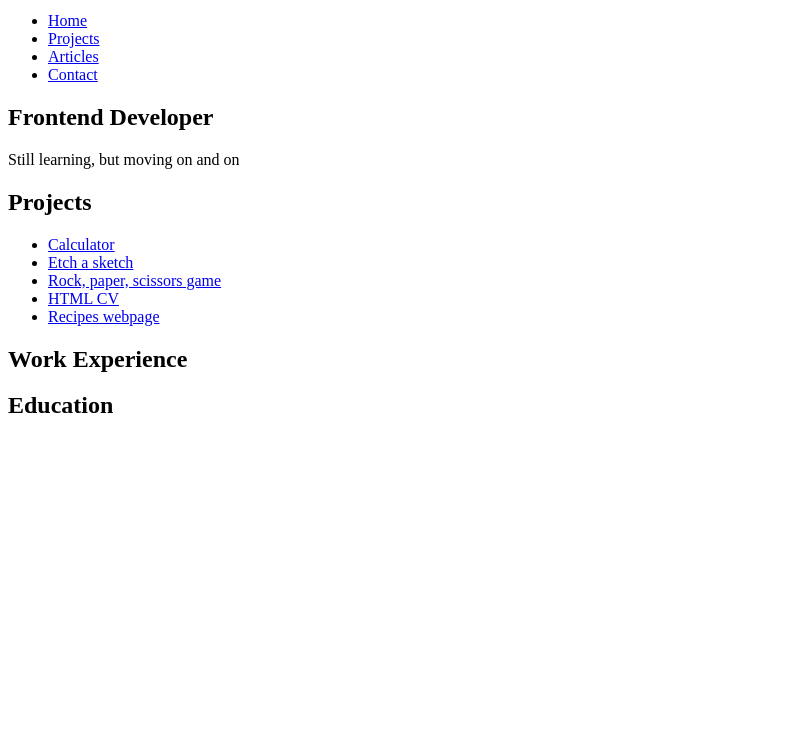
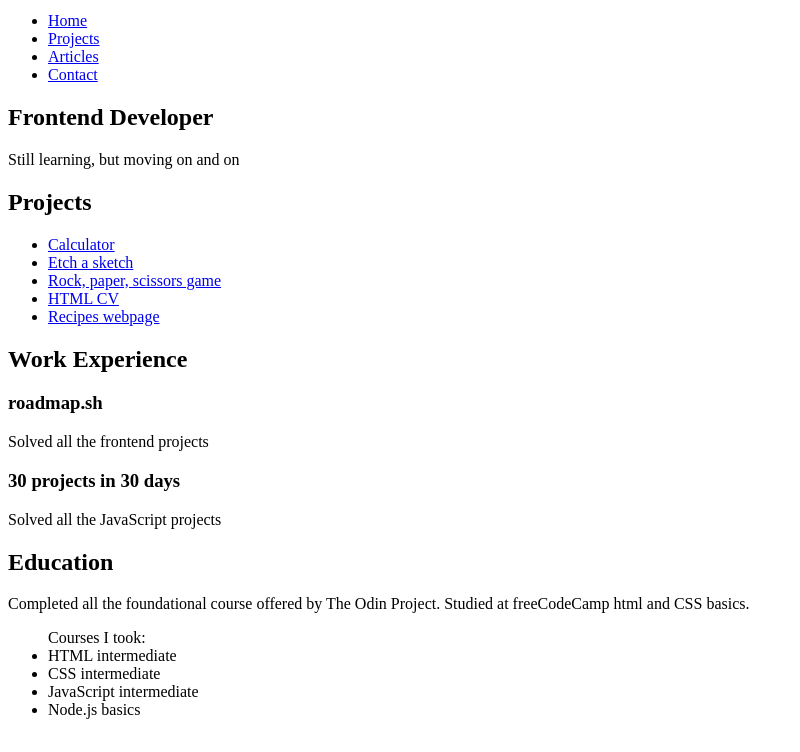
Before and after one commit to cuzzi06/basic-website, a plain HTML site: page index.html in a window 1280 px wide. Shown: the part 48-800 px from the top of the page, without its empty margins (0-800 px from the left). Drawn offline with Linux system fonts and the light colour scheme.

Commit message:
Add detailed content to Work Experience and Education sections
- Include articles in Work Experience to showcase solved projects (roadmap.sh and 30 projects in 30 days).
- Add an overview of completed courses and programs in Education section (The Odin Project, freeCodeCamp).
- List specific courses taken in Education with focus on HTML, CSS, JavaScript, and Node.js.
- Maintain semantic structure and accessibility throughout the page.

```diff
--- a/index.html
+++ b/index.html
@@ -74,10 +74,31 @@
 
     <section id="work-experience">
       <h2>Work Experience</h2>
+      <article>
+        <h3>roadmap.sh</h3>
+        <p>Solved all the frontend projects</p>
+      </article>
+      <article>
+        <h3>30 projects in 30 days</h3>
+        <p>Solved all the JavaScript projects</p>
+      </article>
     </section>
 
     <section id="education">
       <h2>Education</h2>
+      <article>
+        <p>
+          Completed all the foundational course offered by The Odin Project.
+          Studied at freeCodeCamp html and CSS basics.
+        </p>
+      </article>
+      <ul>
+        Courses I took:
+        <li>HTML intermediate</li>
+        <li>CSS intermediate</li>
+        <li>JavaScript intermediate</li>
+        <li>Node.js basics</li>
+      </ul>
     </section>
   </main>
 
```
